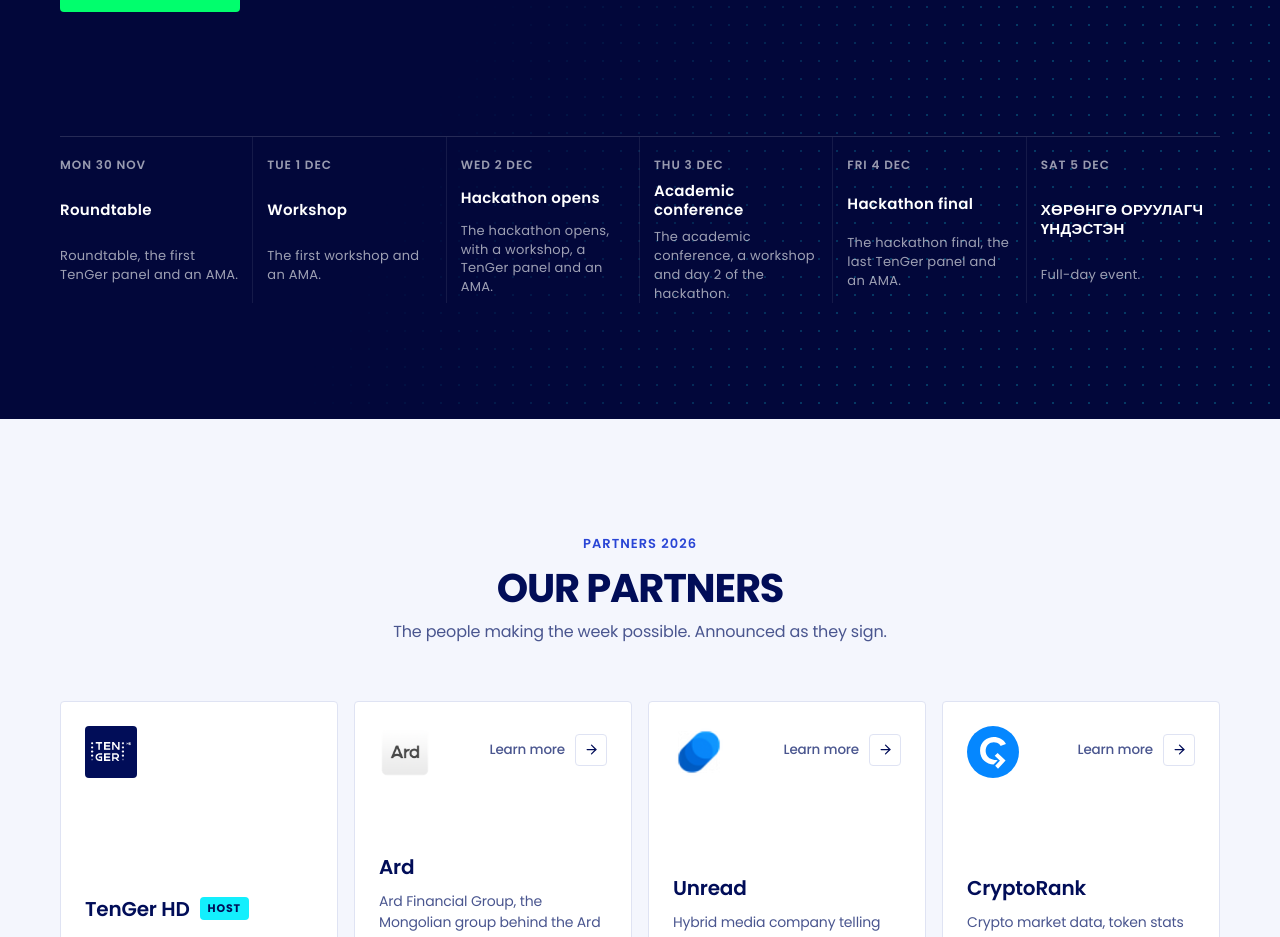
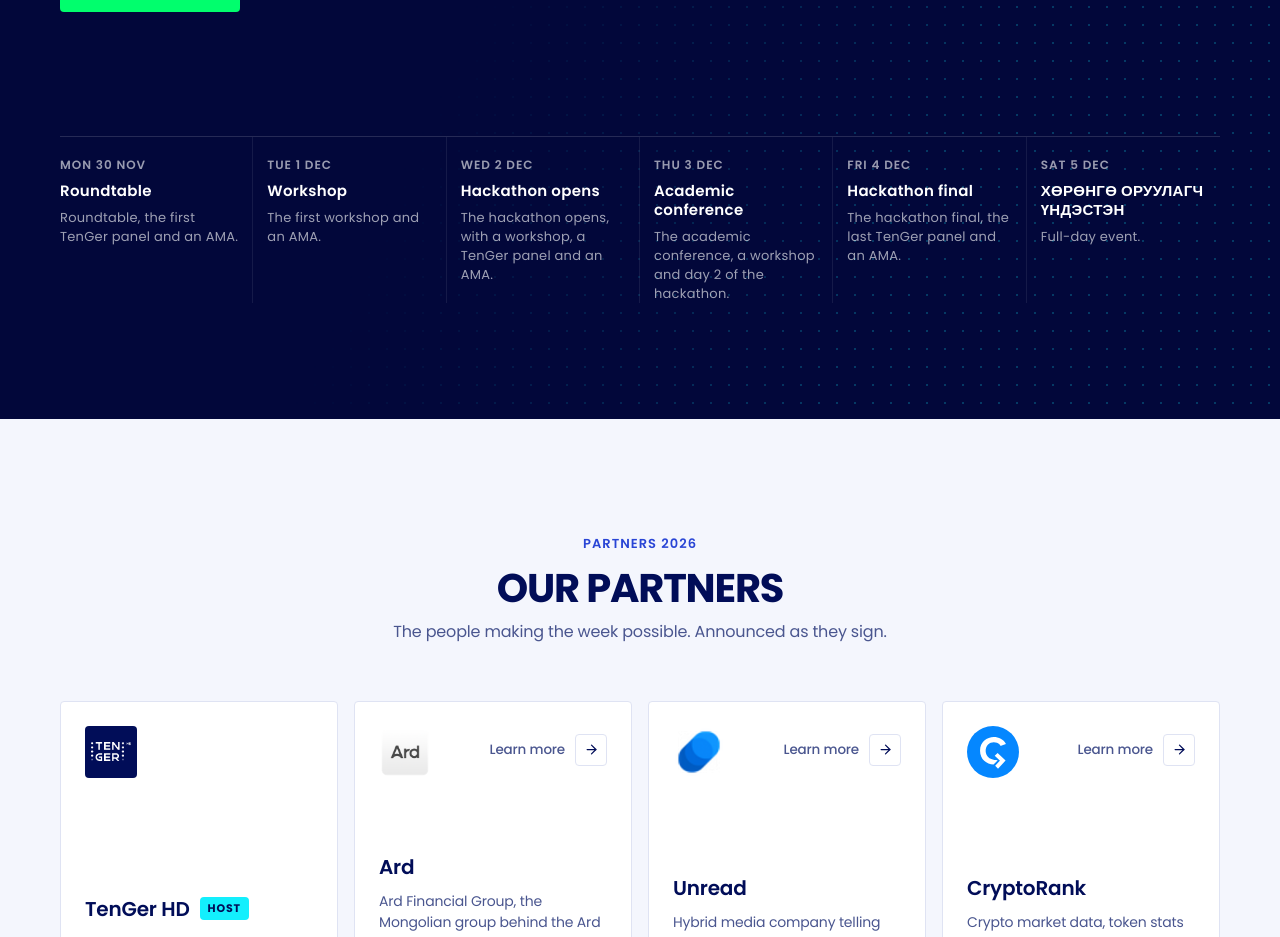
Before and after one commit to uug4na/ubblockchainweek, a Next.js app: page / in a window 1280 px wide. Shown: the part 2880-3817 px from the top of the page. Built offline with nearby package versions, Linux system fonts and the light colour scheme; no server answers.

Commit message:
Landing: line up the week list on desktop

```diff
--- a/app/(site)/site.css
+++ b/app/(site)/site.css
@@ -208,7 +208,7 @@
 .t-net-art .iso-corner { bottom: 6px; }
 @media (max-width: 600px) { .t-net-art .iso-corner span:first-child { display: none; } .t-net-art .iso-corner { justify-content: flex-end; padding: 0 6%; } }
 .t-week { grid-column: 1 / -1; position: relative; list-style: none; margin: clamp(48px, 7vw, 84px) 0 0; padding: 0; display: grid; grid-template-columns: repeat(6, minmax(0, 1fr)); border-top: 1px solid rgba(255, 255, 255, .14); }
-.t-week li { padding: 18px 14px 0 0; display: grid; gap: 8px; border-right: 1px solid rgba(255, 255, 255, .08); padding-left: 14px; }
+.t-week li { padding: 18px 14px 0 0; display: grid; align-content: start; gap: 8px; border-right: 1px solid rgba(255, 255, 255, .08); padding-left: 14px; }
 .t-week li:first-child { padding-left: 0; }
 .t-week li:last-child { border-right: 0; }
 .t-week-day { font-size: 12px; font-weight: 600; letter-spacing: .08em; text-transform: uppercase; color: rgba(255, 255, 255, .6); }
```
